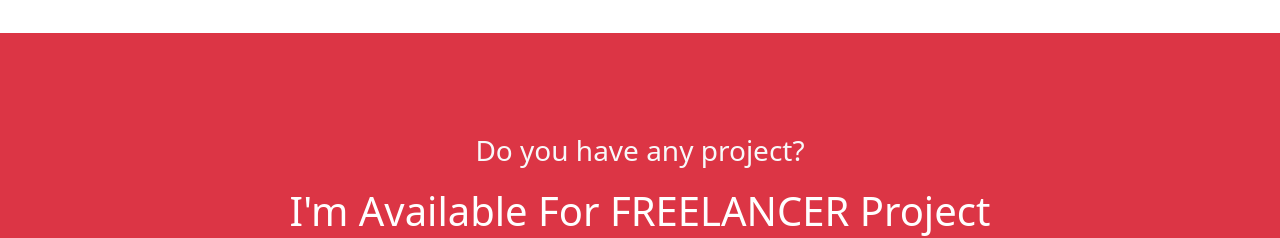
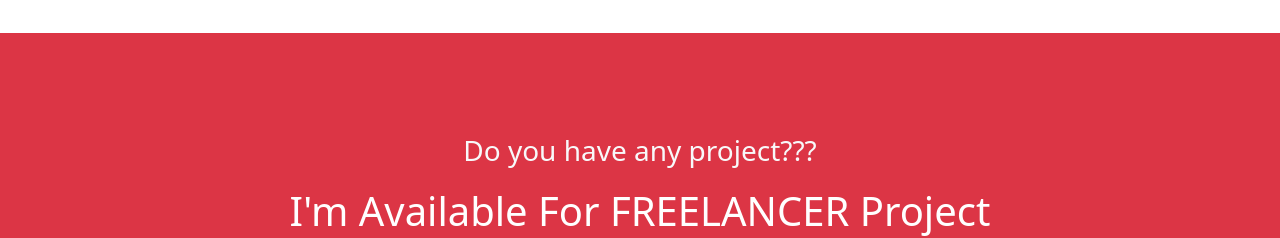
Before and after one commit to 8591830017/Portfolio, a plain HTML site: page index.html in a window 1280 px wide. Shown: the part 2320-2558 px from the top of the page. Drawn offline with Linux system fonts and the light colour scheme.

Commit message:
PORTFOLIO

```diff
--- a/index.html
+++ b/index.html
@@ -25,7 +25,7 @@
                     <i class="fas fa-bars"></i>
                 </button>
                 <ul class="dropdown-menu dropdown-menu-end" aria-labelledby="navbar" ">
-                <li><a href=" #home" class="dropdown-item">Home</a></li>
+                <li><a href="#home" class="dropdown-item">Home</a></li>
                     <li><a href="#about" class="dropdown-item">About</a></li>
                     <li><a href="#service" class="dropdown-item">Service</a></li>
                     <li><a href="#portfolio" class="dropdown-item">Portfolio</a></li>
@@ -169,7 +169,7 @@
                         </div>
                         <h3>Creative Design</h3>
                         <p>My ability is to create fun work environment and using creative designs I can accomplish
-                            that. I love challenge of experimenting with Technology and creative designs.</p>
+                           that. I love challenge of experimenting with Technology and creative designs.</p>
                     </div>
                 </div>
                 <div class="col-md-6 col-lg-4 mb-4">
@@ -180,7 +180,6 @@
                         <h3>Photoshop</h3>
                         <p>I can edit Photos With Photoshop.
                             Create a Digital Painting With Photoshop.
-
                             Use Photoshop for Web Design.
                             Edit Photos With Photoshop.
                             Make GIFs in Photoshop.</p>
@@ -251,7 +250,7 @@
         <div class="container-lg py-5">
             <div class="row justify-content-center">
                 <div class="col-md-8 text-center">
-                    <p class="text-light fs-3">Do you have any project?</p>
+                    <p class="text-light fs-3">Do you have any project???</p>
                     <h2 class="text-white fs-1 mb-4">I'm Available For FREELANCER Project</h2>
                     <a href="" class="btn btn-outline-light">Hire Me</a>
                 </div>
@@ -268,7 +267,6 @@
                     <h2 class="fw-bold mb-5">TESTMONIALS</h2>
                 </div>
                 <div class="container-lg">
-
                     <div class="row justify-content-center">
                         <div class="col-lg-8 col-xl-7">
                             <div id="carousel1" class="carousel slide" data-bs-ride="carousel">
@@ -281,6 +279,8 @@
                                         class="active bg-danger" aria-label="slide 3"></button>
                                 </div>
                                 <div class="carousel-inner p-1">
+
+                                    <!--Slider 1 starts here-->
                                     <div class="testi-item carousel-item active bg-white shadow-sm rounded p-4 mb-5">
                                         <div class="test-author-info d-flex align-items-center">
                                             <img src="images\port" style="width: 8rem;"
@@ -303,8 +303,9 @@
                                             <i class="fas fa-star"></i>
                                         </div>
                                     </div>
+                                    <!--Slider 1 Ends here-->
 
-                                    <!-- Slider 2-->
+                                    <!-- Slider 2 Starts here-->
                                     <div class="testi-item carousel-item bg-white shadow-sm rounded p-4 mb-5">
                                         <div class="test-author-info d-flex align-items-center">
                                             <img src="images\port" style="width: 8rem;"
@@ -328,7 +329,9 @@
                                         </div>
                                     </div>
                                 </div>
-                                <!--Slider 3-->
+                                <!--Slider 2 Ends here-->
+
+                                <!--Slider 3 Starts here-->
                                 <div class="testi-item carousel-item bg-white shadow-sm rounded p-4 mb-5">
                                     <div class="test-author-info d-flex align-items-center">
                                         <img src="images\port" style="width: 8rem;"
@@ -352,6 +355,8 @@
                                     </div>
                                 </div>
                             </div>
+                            <!--Slider 3 Ends here-->
+
                         </div>
                     </div>
                 </div>
```
